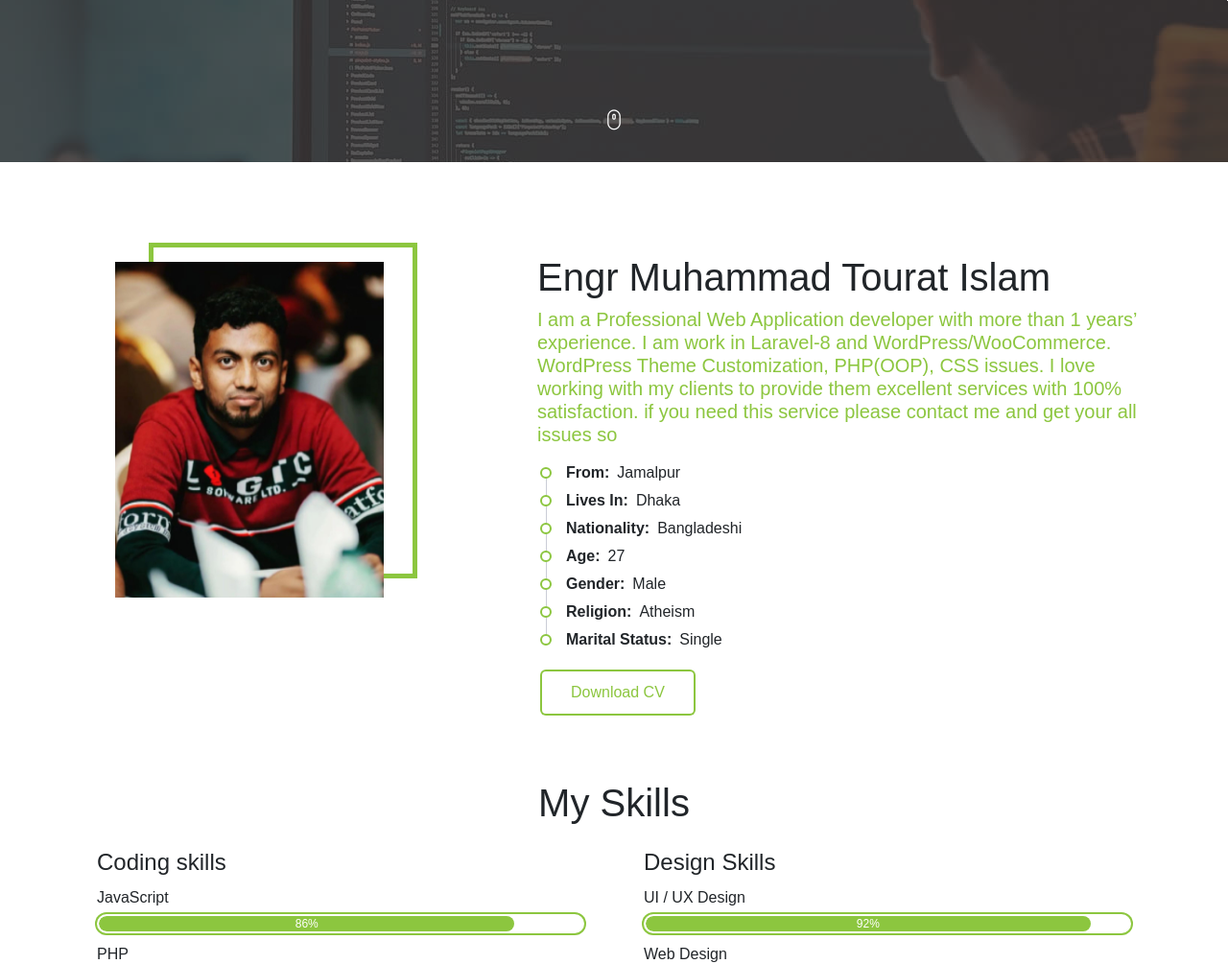
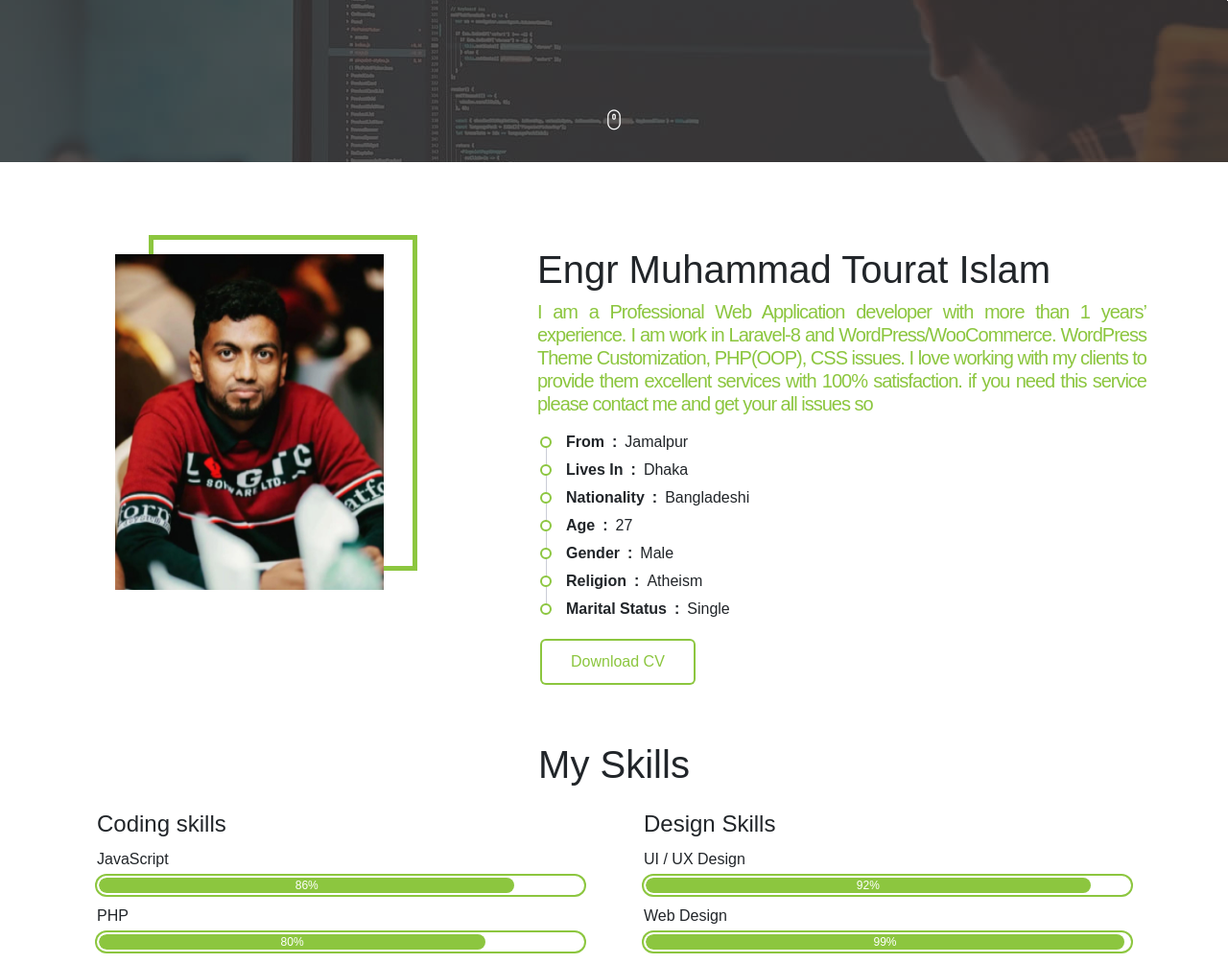
Before and after one commit to Md-Thorat-Islam/my_new_portfolio, a PHP site: page /tcpdf/ in a window 1280 px wide. Shown: the part 531-1536 px from the top of the page at 96% size. Run offline with PHP 8.4, Linux system fonts and the light colour scheme; data comes from the database, SQL or seed files in the repository; both versions use the stored data as it was after the commit; tables that the repository leaves empty hold one stand-in row (values such as "Sample post"); some libraries are stand-ins or nearby versions; some web fonts are replaced.

Commit message:
6-may-2022

```diff
--- a/index.php
+++ b/index.php
@@ -1,19 +1,18 @@
-<?php require("db_config.php");
-require("head.php");
-include("lib/array_function.php");
+<?php
+  require("db_config.php");
+  require("head.php");
+  include("lib/array_function.php");
 ?>
 <body class="theme-green">
   <!-- Back to top button -->
-  <div class="btn-back_to_top bg-danger">
-    <span class="ti-arrow-up"></span>
+  <div class="btn-back_to_top bg-success">
+    <span class="ti-arrow-up text-danger"></span>
   </div>
   <?php
-  include("layout/settin_button.php");
- include("layout/navbar.php");
-
- include("pages/about.php");
+    include("layout/settin_button.php");
+    include("layout/navbar.php");
+    include("pages/about.php");
   ?>
-
   <div class="vg-page page-service">
     <div class="container">
       <div class="text-center wow fadeInUp">
--- a/layout/navbar.php
+++ b/layout/navbar.php
@@ -19,7 +19,8 @@
         text-decoration: none;
         color: #fff;
     }
-    .menu {
+    .menu
+	{
         display: flex;
         justify-content: space-around;
         align-items: center;
@@ -29,7 +30,7 @@
         padding: 0 30px;
         border-radius: 5px;
         background: rgb(255, 255, 255);
-        background: linear-gradient(236deg,rgba(255, 255, <black>, 0.8169642857142857) -15%,rgba(111, 174, 212, 1) 100%
+        background: linear-gradient(236deg,rgba(255, 255, black, 0.8169642857142857) -15%,rgba(111, 174, 212, 1) 100%
         );
     }
 
@@ -51,20 +52,19 @@
         position: relative;
         margin-left: 4px;
     }
-
-    /*Lamp start*/
-
-
 </style>
 <div class="vg-page page-home" id="home" style="background-image: url(assets/img/bg_image_1.jpg);">
-	<!-- Navbar -->
+
 	<div class="navbar navbar-expand-lg navbar-dark sticky menu" data-offset="300">
 		<div class="container">
 			<?php
-			$result=$db->query("SELECT c.id,c.name,b.href,a.disable,b.href From title_tb a,menu_tb b, users c where b.id=a.menu_href_id and c.id=a.Users_id ORDER BY a.id DESC");
-			list($id,$name,$href,$disable)=$result->fetch_row();;
+			$result=$db->query("SELECT id,name From  users ORDER BY id DESC");
+			//id, users_id, menu_href_id, disable, create_at
+			list($id,$name)=$result->fetch_row();
 			?>
-			<a href="<?php if ($href="home"){echo $_SERVER["PHP_SELF"];};?>" class="navbar-brand nav-item-one"><?php echo $name;?>
+			<a href="
+			<?php if ($href="home"){echo $_SERVER["PHP_SELF"];};?>" class="navbar-brand nav-item-one">
+			<?php echo ucwords($name);?>
 			</a>
 			<button class="navbar-toggler" data-toggle="collapse" data-target="#main-navbar" aria-expanded="true">
 				<span class="ti-menu"></span>
@@ -72,7 +72,7 @@
 			<div class="collapse navbar-collapse" id="main-navbar">
 				<ul class="navbar-nav ml-auto">
 					<?php
-					$result=$db->query("SELECT id,name,href from menu_tb");
+					 $result=$db->query("SELECT id,name,href from menu_tb where users_id=$id");
 					foreach ($result as $row)
 					{
 						?>
--- a/pages/about.php
+++ b/pages/about.php
@@ -5,7 +5,6 @@
  * Date: 21-Apr-22
  * Time: 12:13 AM
  */
-
 $result=$db->query("SELECT a.name,a.father_name,a.mother_name,a.nationality,a.primary_mobile,a.secondary_mobile,a.email,a.dob,a.gender_id,a.marital_status_id,a.nid,a
 .religion_id,
 a.home_town_divisions_id,
@@ -45,31 +44,34 @@ $status//19
 $dateOfBirth = $date_of_birth;
 $today = date("Y-m-d");
 $diff = date_diff(date_create($dateOfBirth), date_create($today));
-
 ?>
-
 <div class="vg-page page-about" id="about">
-	<div class="container py-3">
+	<div class="container py-2">
 		<div class="row">
 			<div class="col-lg-4 py-2">
 				<div id="#cf" class="img-place wow fadeInUp">
-					<img class="bottom" src="assets/img/my.jpg" alt="">
-<!--					<img class="top" src="assets/img/mY2.jpg" alt="">-->
+					<img class="bottom" src="assets/img/my.jpg" alt="Your Image Not Found">
 				</div>
 			</div>
 			<div class="col-lg-7 offset-lg-1 wow fadeInRight">
-				<h1 class="fw-light"><?php echo $name;?></h1>
-				<h5 class="fg-theme mb-3"><?php echo $description;?></h5>
+				<h1 class="fw-light"><b><?php echo $name;?></b>
+				</h1>
+				<h5 class="fg-theme mb-2 text-justify" style="letter-spacing: -1px">
+					<?php echo $description;?>
+				</h5>
 				<p class="text-muted"><?php ?></p>
 				<ul class="theme-list">
-					<li><b>From:</b>&ensp;<?php echo districts($data[13]);?></li>
-					<li><b>Lives In:</b>&ensp;<?php echo districts($data[16])?></li>
-					<li><b>Nationality:</b>&ensp;<?php echo $data[3];?></li>
-					<li><b>Age:</b>&ensp;<?php echo $diff->format('%y');?></li>
-					<li><b>Gender:</b>&ensp;<?php echo $gender_array[$data[8]];?></li>
-					<li><b>Religion:</b>&ensp;<?php echo $religion_array[$data[11]];?></li>
-					<li><b>Marital Status:</b>&ensp;<?php echo $maritalStatus_array[$data[9]];?></li>
+					<li><b>From&ensp;:</b>&ensp;<?php echo districts($data[13]);?>
+					</li>
+					<li><b>Lives In&ensp;:</b>&ensp;<?php echo districts($data[16])?>
+					</li>
+					<li><b>Nationality&ensp;:</b>&ensp;<?php echo $data[3];?></li>
+					<li><b>Age&ensp;:</b>&ensp;<?php echo $diff->format('%y');?></li>
+					<li><b>Gender&ensp;:</b>&ensp;<?php echo $gender_array[$data[8]];?></li>
+					<li><b>Religion&ensp;:</b>&ensp;<?php echo $religion_array[$data[11]];?></li>
+					<li><b>Marital Status&ensp;:</b>&ensp;<?php echo $maritalStatus_array[$data[9]];?></li>
 				</ul>
+
 				<button class="btn btn-theme-outline">Download CV</button>
 			</div>
 		</div>
```
Also changed, not shown: db.sql (+10 -8 lines).
